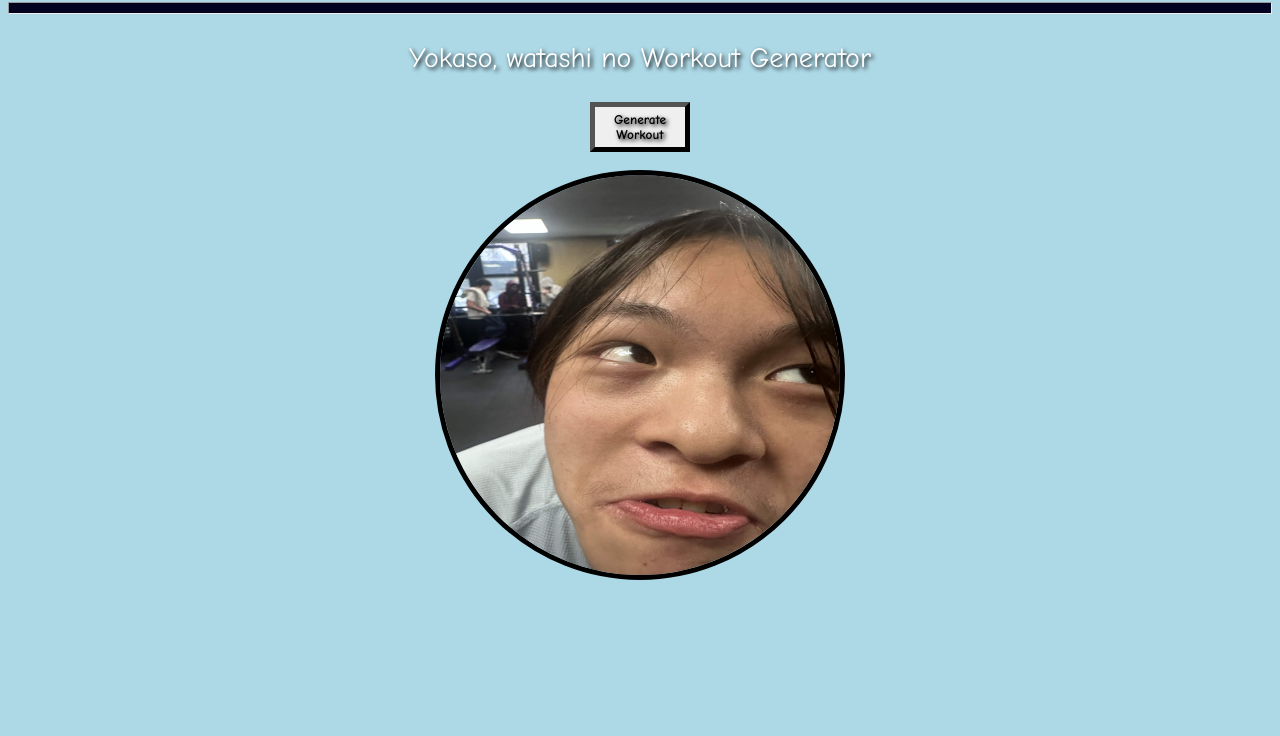
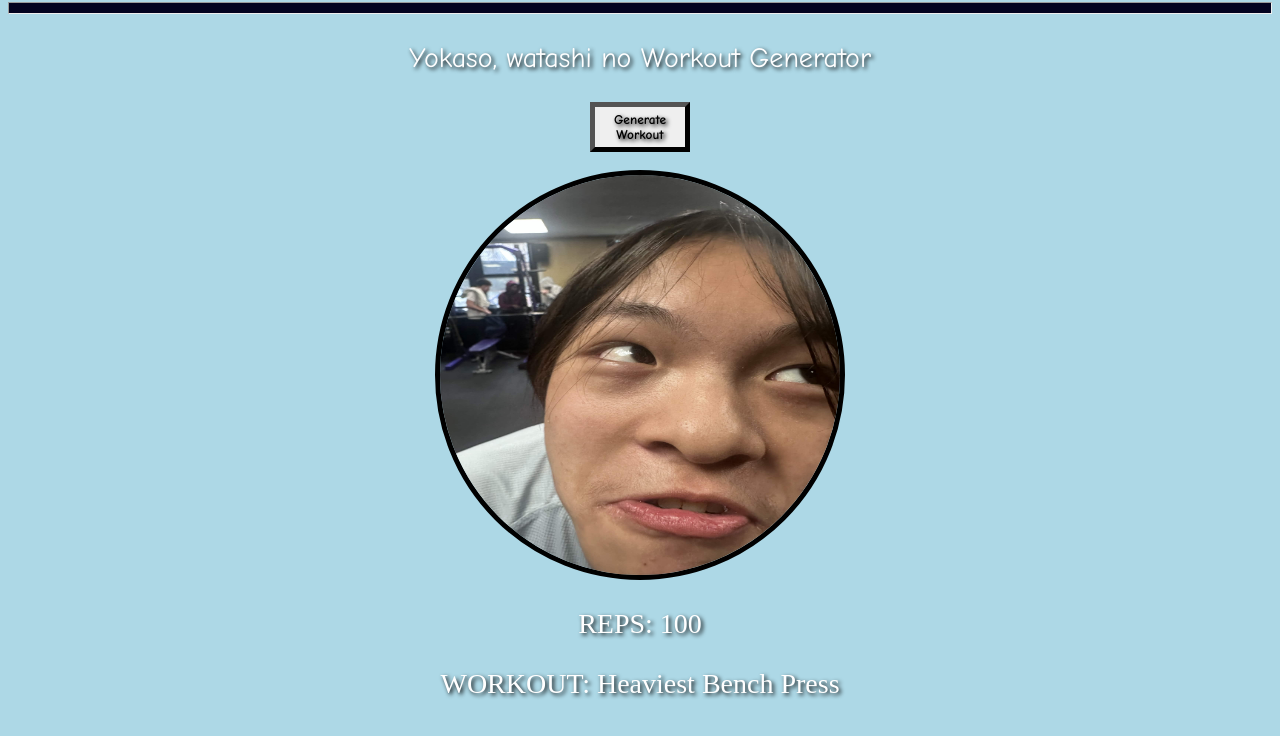
Before and after one commit to Senilelawnmower/Workout-Generator, a plain HTML site: page index.html in a window 1280 px wide. Both pictures are taken after a click on the button "Generate Workout". Shown: the part 64-800 px from the top of the page. Drawn offline with Linux system fonts and the light colour scheme.

Commit message:
Beta Release

```diff
--- a/Design.CSS
+++ b/Design.CSS
@@ -15,7 +15,7 @@
         button{
             text-shadow: 2px 2px 4px #000000;
             height: 50px;
-            width: 100;
+            width: 100px;
             font-family: Comic Sans MS;
            border-width: 5px;
            border-color: black;
@@ -30,3 +30,15 @@
          height: 10px;
          background-color: rgb(3, 3, 32);
         }
+        #reps{
+            font-family: Times New Roman;
+            font-size: 28px;
+            color: rgb(255, 255, 255);
+            text-shadow: 2px 2px 4px #000000;
+        }
+        #workout{
+            font-family: Times New Roman;
+            font-size: 28px;
+            color: rgb(255, 255, 255);
+            text-shadow: 2px 2px 4px #000000;
+        }
--- a/index.html
+++ b/index.html
@@ -18,6 +18,9 @@
 <img src="IMG_7273.jpg" height="400" width="400" alt="Picture of hugert" title="Workout if you want to look like this guy">
 </a>
 
+<p id="reps"> REPS: <span id="RepGen"> </span> </p>
+<p id="workout"> WORKOUT: <span id="WorkoutGen"> </span> </p>
+
 <script src="script.js">
 </script>
 
--- a/script.js
+++ b/script.js
@@ -1,8 +1,11 @@
 document.getElementById("button1").addEventListener("click", function() {
-    var reps = [1, 5, 10, 100];
+    var reps = [1, 2, 3, 4, 5, 6, 7, 8, 9, 10, 100];
     var workouts = ["Pushups", "Situps", "Squats", "Heaviest Bicept Curl", "Nutsack puller", "Heaviest Bench Press", "Leg Raises", "Chest Press", "Lat pulldowns", "Leg extensions"];
 
     var RepGeneration = reps[Math.floor(Math.random() * reps.length)];
     var WorkoutGeneration = workouts[Math.floor(Math.random() * workouts.length)];
 
+    document.getElementById("RepGen").textContent = RepGeneration;
+    document.getElementById("WorkoutGen").textContent = WorkoutGeneration;
+
 });
```
